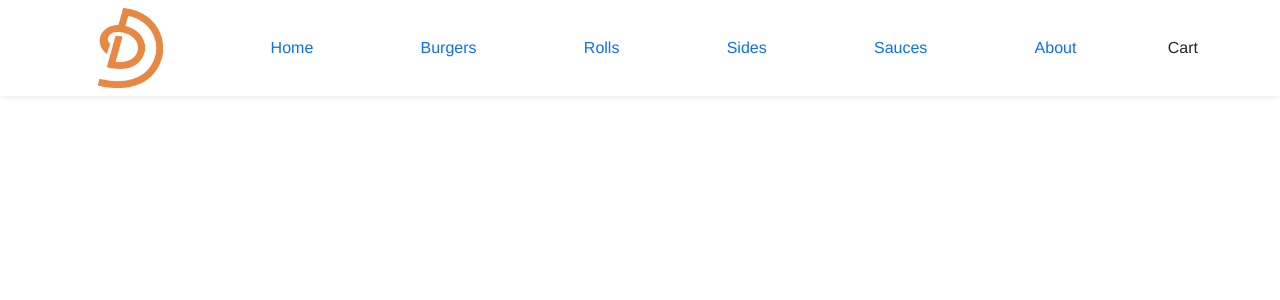
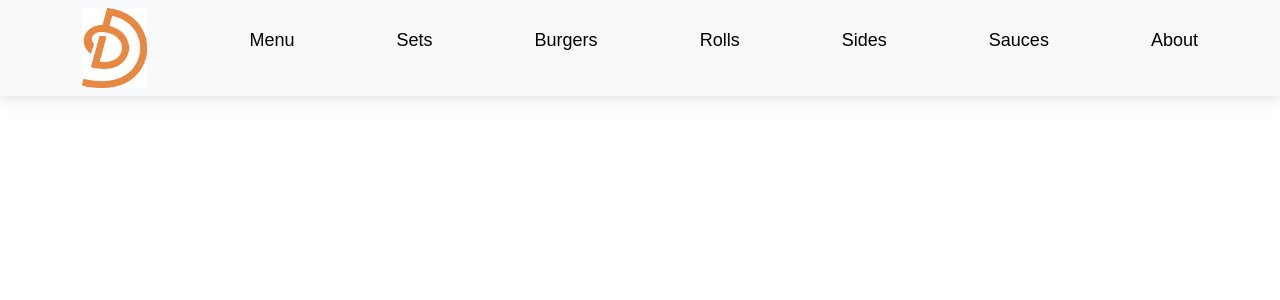
Before and after one commit to euxos/dabro-react-app, a React (Create React App) app: page / in a window 1280 px wide. Shown: the top 300 px of the page. Built offline with nearby package versions, Linux system fonts and the light colour scheme; no server answers; the database is empty.

Commit message:
added routing navbar

```diff
--- a/src/App.js
+++ b/src/App.js
@@ -1,6 +1,5 @@
 import React, { useEffect } from 'react';
-import GlobalStyle from './theme/globalStyles';
-import { store } from './store/index';
+import { store } from './store';
 import { BrowserRouter } from 'react-router-dom';
 import NavbarPannel from './components/NavbarPannel';
 import AppRouter from './components/AppRouter';
@@ -27,14 +26,14 @@ const App = () => {
     }, [dispatch]);
 
     return (
-        <>
-            <GlobalStyle />
+
+
             <BrowserRouter>
                 <NavbarPannel />
 
                 <AppRouter />
             </BrowserRouter>
-        </>
+
     );
 };
 
--- a/src/components/NavbarPannel.js
+++ b/src/components/NavbarPannel.js
@@ -1,46 +1,65 @@
 import React from 'react';
-import Cart from './Cart';
-import styled from 'styled-components';
-import { Navbar, Nav, Container, Image } from 'react-bootstrap';
-import { pages } from '../pages/pages';
+import { pageTitles } from '../utils/consts';
+import { HOME_ROUTE } from '../utils/consts';
+import { NavLink } from 'react-router-dom';
+import Navbar from 'react-bootstrap/Navbar';
+import Container from 'react-bootstrap/Container';
+import Image from 'react-bootstrap/Image';
 
-const StyledNavbar = styled(Navbar)`
-    max-height: 6rem;
-    box-shadow: 0 0.1rem 0.5rem 0 rgb(0 0 0 / 4%),
-        0 0.14rem 0.3125rem 0 rgb(0 0 0 / 4%);
-`;
 
-const StyledCart = styled(Cart)`
-    max-heigth: inherit;
-`;
-
-const StyledNavLogo = styled(Image)`
-    display: block;
-    max-height: 5rem;
-    width: auto;
-`;
 
 const NavbarPannel = () => {
+
+    const styles = {
+        link: {
+            color: 'black',
+            textDecoration: 'none',
+            paddingBottom: '1rem',
+        },
+
+        linkActive: {
+            borderBottom: '1.1rem solid red',
+
+        },
+
+        header: {
+            fontFamily: 'Poppins, sans-serif',
+            fontSize: '1.125rem',
+            boxShadow: `0 0.2rem 0.4rem rgb(0 0 0 / 0.06),
+                        0 0.6rem 0.9rem rgb(0 0 0 / 0.04)`,
+        }
+    }
+
+
     return (
-      <>
-        <StyledNavbar>
+        <Navbar
+            bg='light'
+            expand='lg'
+            style={styles.header}
+            >
             <Container>
+                <NavLink to = {HOME_ROUTE} style={{height: '5rem'}}>
+                    <Image
+                        src = {process.env.PUBLIC_URL + 'logo.jpg'}
+                        alt = 'logo'
+                        style={{height: '5rem'}}
+                    />
+                </NavLink>
 
-                <Nav.Link>
-                    <StyledNavLogo
-                        src={process.env.PUBLIC_URL + 'logo.jpg'}
-                        alt='logo'
-                    ></StyledNavLogo>
-                </Nav.Link>
+                    {pageTitles.map((page) => (
+                        <NavLink
 
-                {pages.map((page) => (
-                    <Nav.Link key={page.id}>{page.title}</Nav.Link>
-                ))}
-                <StyledCart/>
+                            exact to = {page.link}
+
+                            style={styles.link}
+
+
+                            key = {page.id}> {page.title}
+                        </NavLink>
+                    ))}
 
             </Container>
-        </StyledNavbar>
-        </>
+        </Navbar>
     );
 };
 
--- a/src/pages/About.js
+++ b/src/pages/About.js
@@ -1,6 +1,6 @@
 import React from "react";
 
-const Team = () => {
+const About = () => {
     return (
         <div>
             About
@@ -8,4 +8,4 @@ const Team = () => {
     );
 };
 
-export default Team;
+export default About;
--- a/src/pages/pages.js
+++ /dev/null
@@ -1,9 +0,0 @@
-
-export const pages = [
-    { id: '1', title: 'Home'},
-    { id: '2', title: 'Burgers'},
-    { id: '3', title: 'Rolls'},
-    { id: '4', title: 'Sides'},
-    { id: '5', title: 'Sauces'},
-    { id: '6', title: 'About' }
-]
--- a/src/theme/globalStyles.js
+++ /dev/null
@@ -1,11 +0,0 @@
-import { createGlobalStyle } from 'styled-components';
-
-const GlobalStyle = createGlobalStyle`
-  body {
-    margin: 0;
-    padding: 0;
-    font-family: 'Poppins', Open-Sans, Helvetica, Sans-Serif;
-  }
-`;
-
-export default GlobalStyle;
--- a/src/utils/consts.js
+++ b/src/utils/consts.js
@@ -2,10 +2,20 @@ export const HOME_ROUTE = '/';
 export const MENU_ROUTE = '/menu';
 export const TEAM_ROUTE = '/team';
 export const CART_ROUTE = '/cart';
-
 export const BURGERS_ROUTE = '/burgers';
 export const ROLLS_ROUTE = '/rolls';
 export const SIDES_ROUTE = '/sides';
 export const SETS_ROUTE = '/sets';
 export const SAUCES_ROUTE = '/sauces';
 export const PRODUCT_ROUTE = '/product';
+export const ABOUT_ROUTE = '/about';
+
+export const pageTitles = [
+    { id: '0', title: 'Menu', link: MENU_ROUTE},
+    { id: '1', title: 'Sets', link: SETS_ROUTE},
+    { id: '2', title: 'Burgers', link: BURGERS_ROUTE},
+    { id: '3', title: 'Rolls', link: ROLLS_ROUTE},
+    { id: '4', title: 'Sides', link: SIDES_ROUTE},
+    { id: '5', title: 'Sauces', link: SAUCES_ROUTE},
+    { id: '6', title: 'About', link: ABOUT_ROUTE}
+]
```
Also changed, not shown: package.json (+3 -10 lines), src/routes.js (+5 -5 lines), public/logo.svg (added), src/pages/Menu.js (renamed from src/pages/MainPage.js), 1 other file (tests, documents, lock files or other folders).
